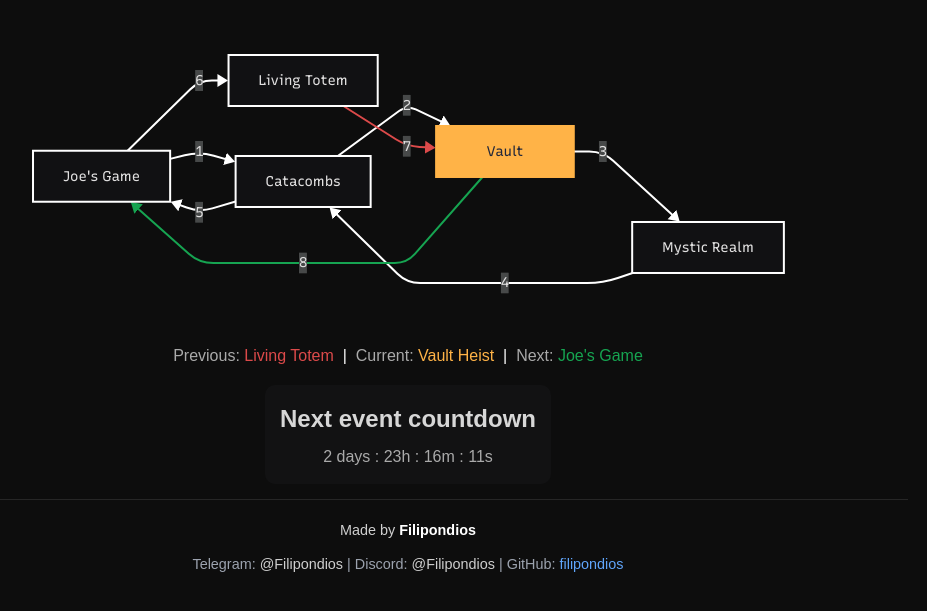
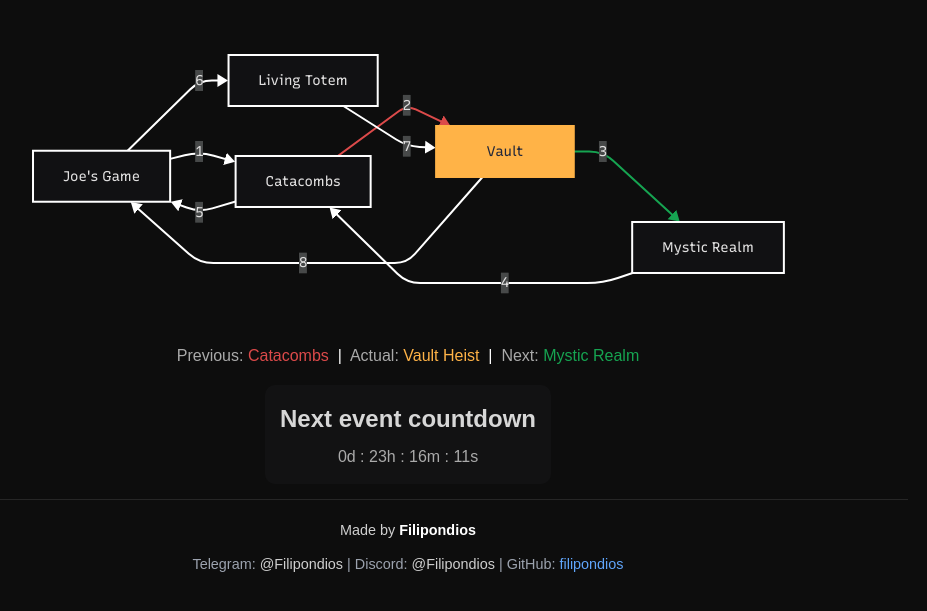
Before and after one commit to filipondios/kotevents, a plain HTML site: page index.html in a window 1280 px wide. Shown: the part 103-714 px from the top of the page, without its empty margins (232-1159 px from the left). Drawn offline with Linux system fonts and the light colour scheme; a web font is replaced by a local one.

Commit message:
fix event update and delete workflow

```diff
--- a/data/secuence.json
+++ b/data/sequence.json
@@ -1,5 +1,5 @@
 {
-    "current_index": 7,
+    "current_index": 2,
     "sequence": [
         "Joe's Game",
         "Catacombs",
--- a/index.html
+++ b/index.html
@@ -26,6 +26,5 @@
         </footer>
     </div>
 	<script src="pages/graph.js?v=07.02.2026"></script>
-    <script src="pages/countdown.js?v=07.02.2026"></script>
 </body>
 </html>
--- a/pages/graph.js
+++ b/pages/graph.js
@@ -1,86 +1,94 @@
-async function loadEventSequence() {
+const CONFIG = {
+    BASE_DATE: new Date(Date.UTC(2026, 1, 11, 0, 0, 0)),
+    MS_PER_EVENT: 3 * 24 * 60 * 60 * 1000,
+    NODE_ID_MAP: {
+        "Joe's Game": 'A',
+        'Catacombs': 'B',
+        'Vault Heist': 'C',
+        'Mystic Realm': 'D',
+        'Living Totem': 'E'
+    }
+};
+
+let eventSequence = [];
+let svgLoaded = false;
+
+async function init() {
     try {
-        // Load event sequence data
-        const response = await fetch('data/secuence.json');
+        // Cargar la secuencia del JSON
+        const response = await fetch('data/sequence.json');
         const data = await response.json();
+        eventSequence = data.sequence || data.secuence;
 
-        const sequence = data.sequence;
-        const currentIndex = data.current_index;
-        const currentEvent = sequence[currentIndex];
-
-        // Load SVG diagram
+        // Cargar el SVG
         const svgResponse = await fetch('data/diagram.svg');
         const svgText = await svgResponse.text();
+        document.getElementById('event-graph').innerHTML = svgText;
+        svgLoaded = true;
 
-        const graphDiv = document.getElementById('event-graph');
-        graphDiv.innerHTML = svgText;
-
-        // Node color mapping
-        const nodeColors = {
-            "Joe's Game": '#AA00FF', // Purple
-            'Catacombs': '#FFD600',   // Yellow
-            'Living Totem': '#00C853',// Green
-            'Vault Heist': '#FFCDD2', // Light pink
-            'Mystic Realm': '#D50000' // Red
-        };
-
-        // Node ID mapping
-        const nodeIdMap = {
-            "Joe's Game": 'A',
-            'Catacombs': 'B',
-            'Vault Heist': 'C',
-            'Mystic Realm': 'D',
-            'Living Totem': 'E'
-        };
-
-        // Calculate previous and next events
-        const sequenceIds = sequence.map(event => nodeIdMap[event]);
-        const prevIndex = (currentIndex - 1 + sequence.length) % sequence.length;
-        const nextIndex = (currentIndex + 1) % sequence.length;
-
-        const currentNodeId = nodeIdMap[currentEvent];
-        const prevNodeId = sequenceIds[prevIndex];
-        const nextNodeId = sequenceIds[nextIndex];
-
-        const svgElem = graphDiv.querySelector('svg');
-        if (!svgElem) return;
-
-        // Style nodes and connections and update event info
-        styleNodes(svgElem, currentNodeId, nodeIdMap, currentEvent, nodeColors);
-        styleConnections(svgElem, currentNodeId, prevNodeId, nextNodeId);
-        updateEventInfo(sequence, currentIndex, prevIndex, nextIndex);
-
+        updateLoop();
+        setInterval(updateLoop, 1000);
     } catch (error) {
-        console.error('Failed to load event sequence:', error);
-        document.getElementById('event-graph').textContent = 'Failed to load event sequence.';
+        console.error('Error cargando la aplicación:', error);
+        document.getElementById('event-graph').textContent = 'Error al cargar los datos del evento.';
     }
 }
 
-function styleNodes(svgElem, currentNodeId, nodeIdMap, currentEvent, nodeColors) {
-    const currentColor = nodeColors[currentEvent];
-    const rects = svgElem.querySelectorAll('rect.basic');
+// 2. Bucle principal de actualización (Reloj y Grafo)
+function updateLoop() {
+    if (!eventSequence.length || !svgLoaded) return;
 
-    rects.forEach(rect => {
+    const now = new Date();
+    const timeDiff = now.getTime() - CONFIG.BASE_DATE.getTime();
+    const elapsedEvents = Math.floor(timeDiff / CONFIG.MS_PER_EVENT);
+    const currentIndex = ((elapsedEvents % eventSequence.length) + eventSequence.length) % eventSequence.length;
+    const prevIndex = (currentIndex - 1 + eventSequence.length) % eventSequence.length;
+    const nextIndex = (currentIndex + 1) % eventSequence.length;
+    const nextEventTime = new Date(CONFIG.BASE_DATE.getTime() + (elapsedEvents + 1) * CONFIG.MS_PER_EVENT);
+
+    // Actualizar UI
+    renderGraph(currentIndex, prevIndex, nextIndex);
+    renderCountdown(nextEventTime);
+    renderInfoText(currentIndex, prevIndex, nextIndex);
+}
+
+function renderGraph(currIdx, prevIdx, nextIdx) {
+    const svgElem = document.querySelector('#event-graph svg');
+    if (!svgElem) return;
+
+    const currentNodeId = CONFIG.NODE_ID_MAP[eventSequence[currIdx]];
+    const prevNodeId = CONFIG.NODE_ID_MAP[eventSequence[prevIdx]];
+    const nextNodeId = CONFIG.NODE_ID_MAP[eventSequence[nextIdx]];
+
+    // Estilizar Nodos (Rectángulos)
+    svgElem.querySelectorAll('rect.basic').forEach(rect => {
         const nodeId = rect.getAttribute('data-id');
         const nodeGroup = rect.closest('g.node');
 
         if (nodeId === currentNodeId) {
-            // Highlight current node
             rect.style.setProperty('fill', '#ffb347', 'important');
             rect.style.setProperty('stroke', '#ffb347', 'important');
-
-            if (nodeGroup) {
-                updateTextColor(nodeGroup, '#23283a');
-            }
+            if (nodeGroup) updateTextColor(nodeGroup, '#23283a');
         } else {
-            // Style other nodes with white border
             rect.style.setProperty('stroke', '#fff', 'important');
             rect.style.removeProperty('fill');
+            if (nodeGroup) updateTextColor(nodeGroup, '');
+        }
+    });
 
-            if (nodeGroup) {
-                updateTextColor(nodeGroup, '');
-            }
+    svgElem.querySelectorAll('path.flowchart-link').forEach(path => {
+        const pathId = path.getAttribute('id') || '';
+        let color = '#fff';
+
+        // Conexión entrada (rojo) y salida (verde)
+        if (pathId === `L_${prevNodeId}_${currentNodeId}_0`) {
+            color = '#dc4a4a';
+        } else if (pathId === `L_${currentNodeId}_${nextNodeId}_0`) {
+            color = '#16a451';
         }
+
+        path.style.setProperty('stroke', color, 'important');
+        updateMarkerColor(path, svgElem, color);
     });
 }
 
@@ -92,31 +100,9 @@ function updateTextColor(nodeGroup, color) {
     });
 }
 
-function styleConnections(svgElem, currentNodeId, prevNodeId, nextNodeId) {
-    const paths = svgElem.querySelectorAll('path.flowchart-link');
-
-    paths.forEach(path => {
-        const pathId = path.getAttribute('id') || '';
-        let color = '#fff'; // Default white
-
-        // Previous to current connection (red)
-        if (pathId === `L_${prevNodeId}_${currentNodeId}_0`) {
-            color = '#dc4a4a';
-        }
-        // Current to next connection (green)
-        else if (pathId === `L_${currentNodeId}_${nextNodeId}_0`) {
-            color = '#16a451';
-        }
-
-        path.style.setProperty('stroke', color, 'important');
-        updateMarkerColor(path, svgElem, color);
-    });
-}
-
 function updateMarkerColor(path, svgElem, color) {
     const marker = path.getAttribute('marker-end');
     if (!marker) return;
-
     const markerMatch = marker.match(/#([^)]+)/);
     if (!markerMatch) return;
 
@@ -131,13 +117,36 @@ function updateMarkerColor(path, svgElem, color) {
     }
 }
 
-function updateEventInfo(sequence, currentIndex, prevIndex, nextIndex) {
+function renderInfoText(curr, prev, next) {
     const infoDiv = document.getElementById('event-info');
+    if (!infoDiv) return;
     infoDiv.innerHTML = `
-        <span style="color:#aaa">Previous:</span> <span style="color:#dc4a4a">${sequence[prevIndex]}</span> &nbsp;|&nbsp;
-        <span style="color:#aaa">Current:</span> <span style="color:#ffb347">${sequence[currentIndex]}</span> &nbsp;|&nbsp;
-        <span style="color:#aaa">Next:</span> <span style="color:#16a451">${sequence[nextIndex]}</span>
+        <span style="color:#aaa">Previous:</span> <span style="color:#dc4a4a">${eventSequence[prev]}</span> &nbsp;|&nbsp;
+        <span style="color:#aaa">Actual:</span> <span style="color:#ffb347">${eventSequence[curr]}</span> &nbsp;|&nbsp;
+        <span style="color:#aaa">Next:</span> <span style="color:#16a451">${eventSequence[next]}</span>
     `;
 }
 
-loadEventSequence();
+function renderCountdown(nextTime) {
+    const now = new Date();
+    const timeLeft = nextTime - now;
+
+    if (timeLeft < 0) return;
+
+    const days = Math.floor(timeLeft / (1000 * 60 * 60 * 24));
+    const hours = Math.floor((timeLeft / (1000 * 60 * 60)) % 24);
+    const minutes = Math.floor((timeLeft / (1000 * 60)) % 60);
+    const seconds = Math.floor((timeLeft / 1000) % 60);
+
+    const countdownDiv = document.getElementById('event-countdown');
+    if (countdownDiv) {
+        countdownDiv.innerHTML = `
+            <span style="color:#aaa">${days}d : </span>
+            <span style="color:#aaa">${hours.toString().padStart(2, '0')}h : </span>
+            <span style="color:#aaa">${minutes.toString().padStart(2, '0')}m : </span>
+            <span style="color:#aaa">${seconds.toString().padStart(2, '0')}s</span>
+        `;
+    }
+}
+
+init();
```
Also changed, not shown: 1 other file.
